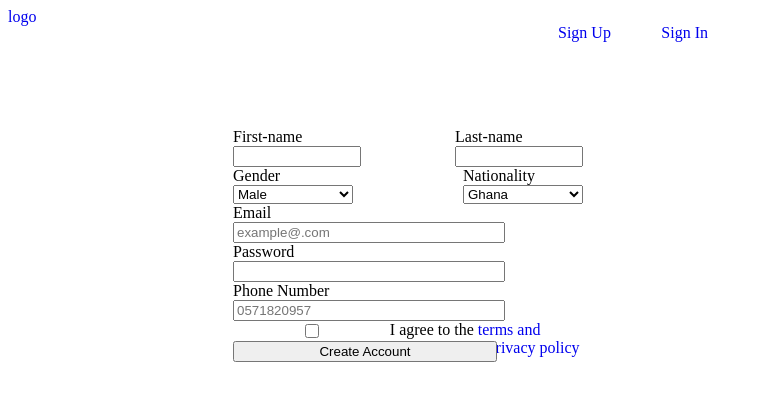
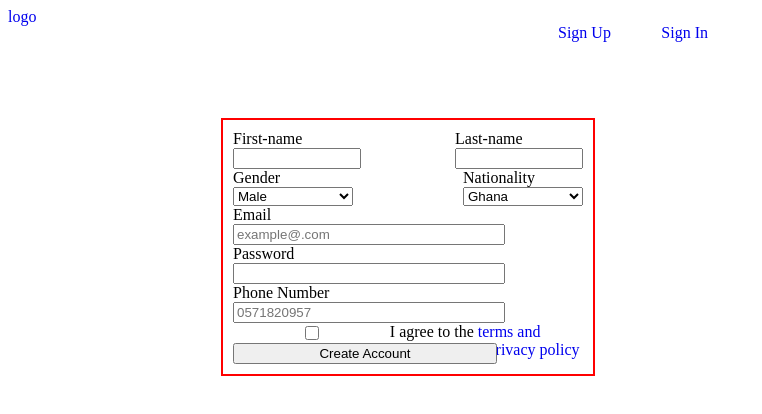
Before and after one commit to signature44/a4, a plain HTML site: page index.html in a window 1280 px wide. Shown: the whole page, without its empty margins (0-762 px from the left). Drawn offline with Linux system fonts and the light colour scheme.

Commit message:
initial commit

```diff
--- a/ss.css
+++ b/ss.css
@@ -24,7 +24,7 @@ form{
     flex-direction: column;
     width: 350px;
     padding: 10px 10px 10px 10px;
-    border: 2px thick red;
+    border: 2px solid red;
 }
 
 .name{
```
